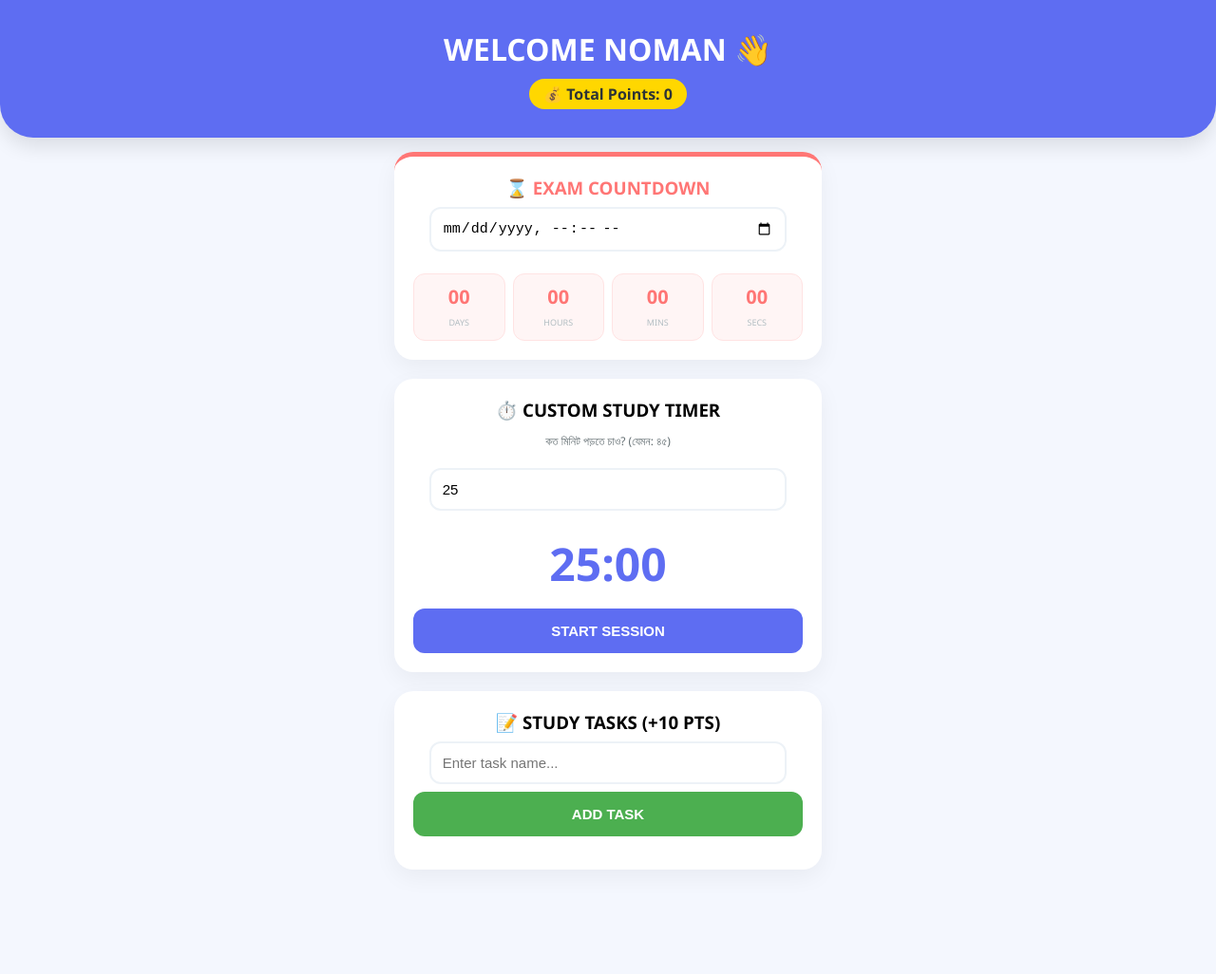
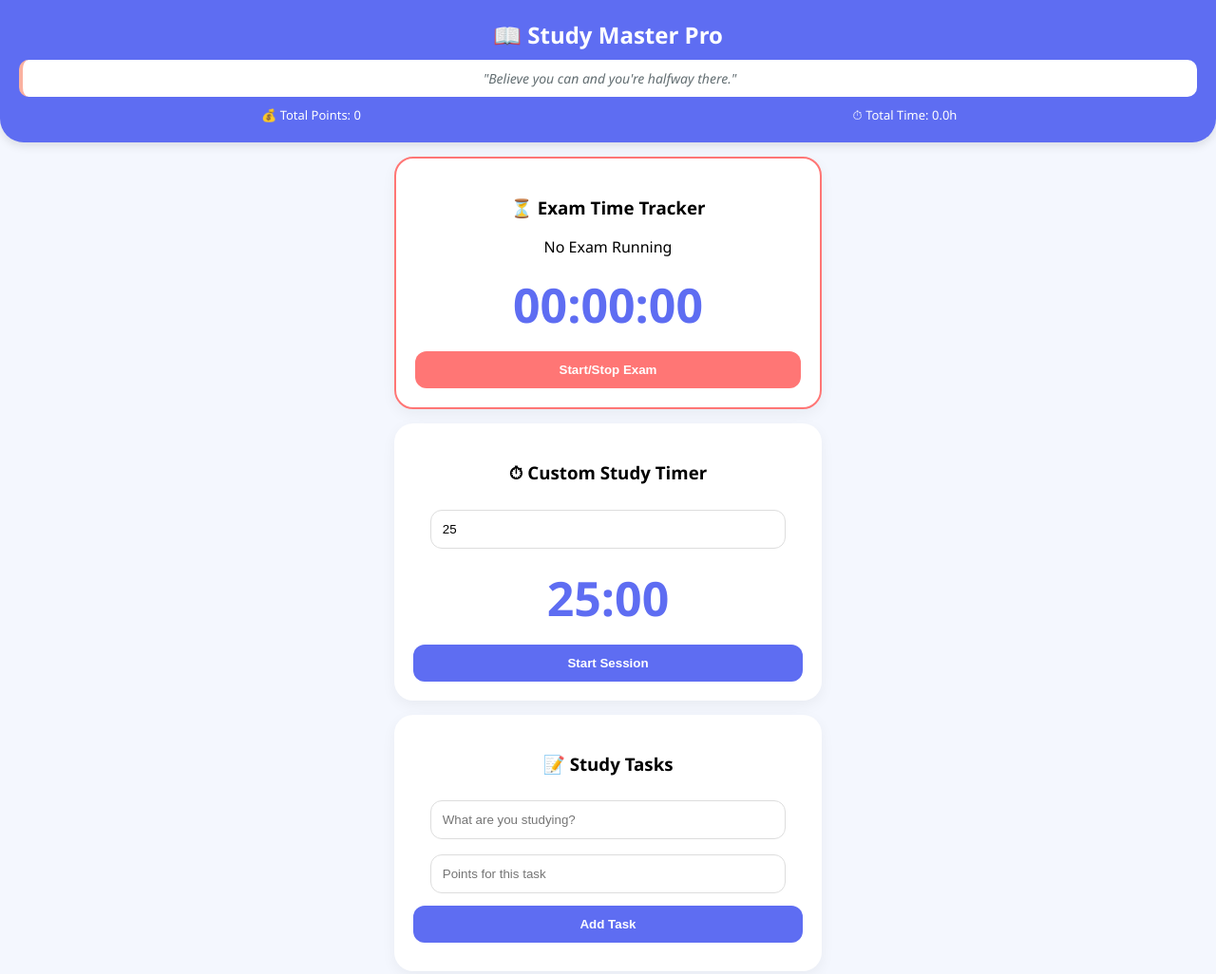
Before and after one commit to nomanmir20232-bot/my-study-app, a plain HTML site: page index.html in a window 1280 px wide. Shown: the whole page at 95% size. Before the commit the page ends 986 px from the top, so only its background shows below. Drawn offline with Linux system fonts and the light colour scheme.

Commit message:
Update index.html

```diff
--- a/index.html
+++ b/index.html
@@ -3,129 +3,120 @@
 <head>
     <meta charset="UTF-8">
     <meta name="viewport" content="width=device-width, initial-scale=1.0">
-    <title>NOMAN's Ultimate Study Pro</title>
+    <title>Study Master Pro - Ultra</title>
     <style>
-        :root { --primary: #5e6df2; --bg: #f4f7fe; --card: #ffffff; --accent: #ff7675; --success: #4caf50; }
-        body { font-family: 'Segoe UI', sans-serif; background: var(--bg); margin: 0; display: flex; flex-direction: column; align-items: center; padding-bottom: 50px; }
-
-        .header { background: var(--primary); color: white; width: 100%; padding: 30px 0; text-align: center; border-radius: 0 0 35px 35px; box-shadow: 0 10px 20px rgba(0,0,0,0.1); }
-        .points-badge { background: #ffd700; color: #2d3436; padding: 5px 15px; border-radius: 20px; font-weight: 800; display: inline-block; margin-top: 10px; }
-
-        .container { width: 92%; max-width: 450px; margin-top: 15px; }
-        .card { background: var(--card); border-radius: 20px; padding: 20px; margin-bottom: 20px; box-shadow: 0 8px 25px rgba(0,0,0,0.05); text-align: center; }
-
-        /* Countdown Grid */
-        .countdown-grid { display: grid; grid-template-columns: repeat(4, 1fr); gap: 8px; margin-top: 15px; }
-        .time-box { background: #fff5f5; padding: 10px 2px; border-radius: 12px; border: 1px solid #ffe3e3; }
-        .time-box span { display: block; font-size: 20px; font-weight: 800; color: var(--accent); }
-        .time-box label { font-size: 9px; text-transform: uppercase; color: #b2bec3; }
-
-        input { width: 85%; padding: 12px; border-radius: 12px; border: 2px solid #edf2f7; margin: 8px 0; font-size: 15px; }
-        .btn { border: none; padding: 15px; border-radius: 12px; font-weight: bold; cursor: pointer; width: 100%; font-size: 15px; transition: 0.3s; }
-        .btn-primary { background: var(--primary); color: white; }
-        .btn-success { background: var(--success); color: white; }
-
-        .timer-display { font-size: 48px; font-weight: 800; color: var(--primary); margin: 15px 0; }
-        .task-list { text-align: left; margin-top: 15px; }
-        .task-item { background: #f8fafc; padding: 10px; border-radius: 10px; margin-bottom: 8px; display: flex; justify-content: space-between; align-items: center; }
+        :root { --primary: #5e6df2; --bg: #f4f7fe; --card: #ffffff; --text: #2d3436; }
+        body { font-family: 'Segoe UI', Arial, sans-serif; background: var(--bg); margin: 0; display: flex; flex-direction: column; align-items: center; padding-bottom: 30px; }
+        .header { background: var(--primary); color: white; width: 100%; padding: 20px 0; text-align: center; border-radius: 0 0 25px 25px; box-shadow: 0 4px 10px rgba(0,0,0,0.1); }
+        .stats-grid { display: grid; grid-template-columns: 1fr 1fr; gap: 10px; padding: 0 20px; margin-top: 10px; font-size: 13px; }
+        .container { width: 95%; max-width: 450px; margin-top: 15px; }
+        .card { background: var(--card); border-radius: 20px; padding: 20px; margin-bottom: 15px; box-shadow: 0 5px 15px rgba(0,0,0,0.05); text-align: center; }
+        input { width: 85%; padding: 12px; margin: 8px 0; border: 1px solid #ddd; border-radius: 12px; outline: none; }
+        button { border: none; padding: 12px 15px; border-radius: 12px; font-weight: bold; cursor: pointer; background: var(--primary); color: white; width: 100%; margin-top: 5px; transition: 0.3s; }
+        button:active { transform: scale(0.98); }
+        .timer-display { font-size: 50px; font-weight: 800; margin: 10px 0; color: var(--primary); }
+        .quote-box { font-style: italic; color: #636e72; font-size: 14px; margin-top: 10px; padding: 10px; border-left: 4px solid #fab1a0; background: #fff; border-radius: 10px; }
     </style>
 </head>
 <body>
 
 <div class="header">
-    <h1 style="margin:0;">WELCOME NOMAN 👋</h1>
-    <div class="points-badge">💰 Total Points: <span id="pts">0</span></div>
+    <h2 style="margin:0;">📖 Study Master Pro</h2>
+    <div id="quote" class="quote-box" style="margin: 10px 20px;">"Believe you can and you're halfway there."</div>
+    <div class="stats-grid">
+        <div>💰 Total Points: <span id="total-pts">0</span></div>
+        <div>⏱ Total Time: <span id="total-hrs">0</span>h</div>
+    </div>
 </div>
 
 <div class="container">
-    <div class="card" style="border-top: 5px solid var(--accent);">
-        <h3 style="margin:0; color:var(--accent);">⌛ EXAM COUNTDOWN</h3>
-        <input type="datetime-local" id="exDate" onchange="saveEx()">
-        <div class="countdown-grid">
-            <div class="time-box"><span id="days">00</span><label>Days</label></div>
-            <div class="time-box"><span id="hours">00</span><label>Hours</label></div>
-            <div class="time-box"><span id="mins">00</span><label>Mins</label></div>
-            <div class="time-box"><span id="secs">00</span><label>Secs</label></div>
-        </div>
+    <div class="card" style="border: 2px solid #ff7675;">
+        <h3>⏳ Exam Time Tracker</h3>
+        <p id="exam-status">No Exam Running</p>
+        <div class="timer-display" id="exam-display">00:00:00</div>
+        <button style="background:#ff7675;" onclick="toggleExam()">Start/Stop Exam</button>
     </div>
 
     <div class="card">
-        <h3 style="margin:0;">⏱️ CUSTOM STUDY TIMER</h3>
-        <p style="font-size:12px; color:#636e72;">কত মিনিট পড়তে চাও? (যেমন: ৪৫)</p>
-        <input type="number" id="cTime" value="25" onchange="setCustomTime()">
-        <div class="timer-display" id="tDisp">25:00</div>
-        <button class="btn btn-primary" onclick="startT()" id="tBtn">START SESSION</button>
+        <h3>⏱ Custom Study Timer</h3>
+        <input type="number" id="t-input" value="25">
+        <div class="timer-display" id="t-display">25:00</div>
+        <button onclick="toggleTimer()" id="t-btn">Start Session</button>
     </div>
 
     <div class="card">
-        <h3 style="margin:0;">📝 STUDY TASKS (+10 PTS)</h3>
-        <input type="text" id="taskIn" placeholder="Enter task name...">
-        <button class="btn btn-success" onclick="addTask()">ADD TASK</button>
-        <div id="tList" class="task-list"></div>
+        <h3>📝 Study Tasks</h3>
+        <input type="text" id="task-n" placeholder="What are you studying?">
+        <input type="number" id="task-p" placeholder="Points for this task">
+        <button onclick="addTask()">Add Task</button>
+        <div id="task-list" style="margin-top:10px; text-align: left;"></div>
     </div>
 </div>
 
 <script>
-    let data = JSON.parse(localStorage.getItem('noman_v10')) || { p: 0, date: "" };
-    let timerObj, sLeft = 1500, active = false;
+    let store = JSON.parse(localStorage.getItem('study_v6')) || { tp: 0, th: 0 };
+    let examInterval, examSec = 0, isExamRunning = false;
+    let studyTimer, studySec, isStudyRunning = false;
 
-    function save() { localStorage.setItem('noman_v10', JSON.stringify(data)); }
-
-    // Countdown
-    function saveEx() { data.date = document.getElementById('exDate').value; save(); }
-    setInterval(() => {
-        const target = new Date(data.date).getTime();
-        const now = new Date().getTime();
-        const diff = target - now;
-        if (diff > 0) {
-            document.getElementById('days').innerText = Math.floor(diff/(1000*60*60*24)).toString().padStart(2,'0');
-            document.getElementById('hours').innerText = Math.floor((diff%(1000*60*60*24))/(1000*60*60)).toString().padStart(2,'0');
-            document.getElementById('mins').innerText = Math.floor((diff%(1000*60*60))/(1000*60)).toString().padStart(2,'0');
-            document.getElementById('secs').innerText = Math.floor((diff%(1000*60))/1000).toString().padStart(2,'0');
-        }
-    }, 1000);
-
-    // Custom Timer
-    function setCustomTime() {
-        sLeft = document.getElementById('cTime').value * 60;
-        document.getElementById('tDisp').innerText = document.getElementById('cTime').value + ":00";
+    function updateUI() {
+        document.getElementById('total-pts').innerText = store.tp;
+        document.getElementById('total-hrs').innerText = store.th.toFixed(1);
+        localStorage.setItem('study_v6', JSON.stringify(store));
     }
 
-    function startT() {
-        const btn = document.getElementById('tBtn');
-        if(active) { clearInterval(timerObj); active = false; btn.innerText = "RESUME"; }
-        else {
-            active = true; btn.innerText = "PAUSE";
-            timerObj = setInterval(() => {
-                if(sLeft <= 0) {
-                    clearInterval(timerObj); active = false; btn.innerText = "START";
-                    data.p += 50; updateUI(); alert("Great Work Noman! +50 Points.");
+    // Exam Tracker Logic
+    function toggleExam() {
+        if(isExamRunning) {
+            clearInterval(examInterval);
+            isExamRunning = false;
+            document.getElementById('exam-status').innerText = "Exam Finished!";
+        } else {
+            examSec = 0;
+            isExamRunning = true;
+            document.getElementById('exam-status').innerText = "Exam in Progress...";
+            examInterval = setInterval(() => {
+                examSec++;
+                let h = Math.floor(examSec/3600).toString().padStart(2,'0');
+                let m = Math.floor((examSec%3600)/60).toString().padStart(2,'0');
+                let s = (examSec%60).toString().padStart(2,'0');
+                document.getElementById('exam-display').innerText = `${h}:${m}:${s}`;
+            }, 1000);
+        }
+    }
+
+    // Study Timer Logic
+    function toggleTimer() {
+        let btn = document.getElementById('t-btn');
+        if(isStudyRunning) {
+            clearInterval(studyTimer); isStudyRunning = false; btn.innerText = "Resume";
+        } else {
+            if(!studySec) studySec = document.getElementById('t-input').value * 60;
+            isStudyRunning = true; btn.innerText = "Pause";
+            studyTimer = setInterval(() => {
+                if(studySec <= 0) {
+                    clearInterval(studyTimer); isStudyRunning = false;
+                    store.th += (document.getElementById('t-input').value / 60);
+                    updateUI(); alert("Study Session Done!"); studySec = 0; btn.innerText = "Start New";
                 } else {
-                    sLeft--;
-                    document.getElementById('tDisp').innerText = Math.floor(sLeft/60) + ":" + (sLeft%60).toString().padStart(2,'0');
+                    studySec--;
+                    document.getElementById('t-display').innerText = Math.floor(studySec/60) + ":" + (studySec%60).toString().padStart(2,'0');
                 }
             }, 1000);
         }
     }
 
-    // Tasks
     function addTask() {
-        const val = document.getElementById('taskIn').value;
-        if(!val) return;
-        const div = document.createElement('div');
-        div.className = 'task-item';
-        div.innerHTML = `<span>${val}</span><button style="background:var(--success); border:none; color:white; border-radius:8px; padding:5px 10px;" onclick="addPts(); this.parentElement.remove()">DONE</button>`;
-        document.getElementById('tList').appendChild(div);
-        document.getElementById('taskIn').value = "";
+        let n = document.getElementById('task-n').value, p = parseInt(document.getElementById('task-p').value);
+        if(!n || !p) return;
+        let d = document.createElement('div');
+        d.innerHTML = `<div style="background:#eee; padding:10px; border-radius:10px; margin-bottom:5px; display:flex; justify-content:space-between;">
+            ${n} (${p} pts) <button style="width:auto; margin:0; background:#4caf50; padding:5px 10px;" onclick="store.tp+=${p}; updateUI(); this.parentElement.remove()">Done</button>
+        </div>`;
+        document.getElementById('task-list').appendChild(d);
+        document.getElementById('task-n').value = ""; document.getElementById('task-p').value = "";
     }
 
-    function addPts() { data.p += 10; updateUI(); }
-    function updateUI() { document.getElementById('pts').innerText = data.p; save(); }
-
-    window.onload = () => {
-        document.getElementById('exDate').value = data.date;
-        document.getElementById('pts').innerText = data.p;
-    };
+    updateUI();
 </script>
 </body>
 </html>
```
